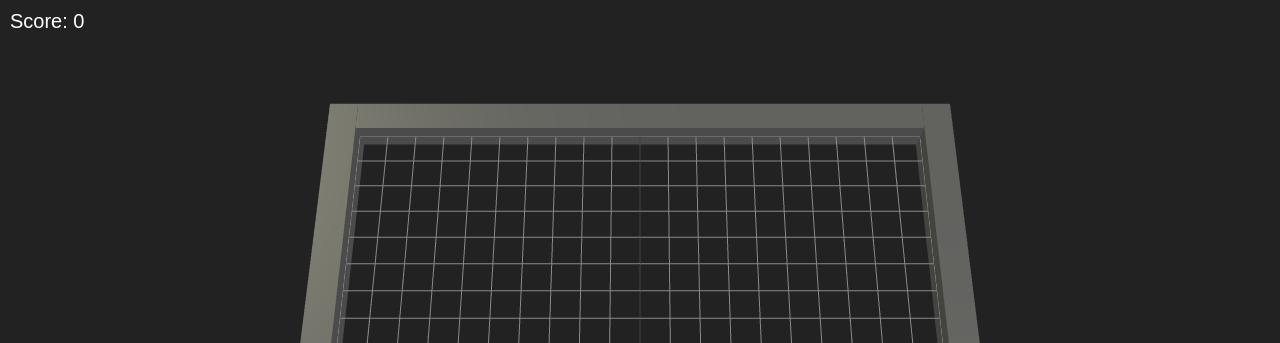
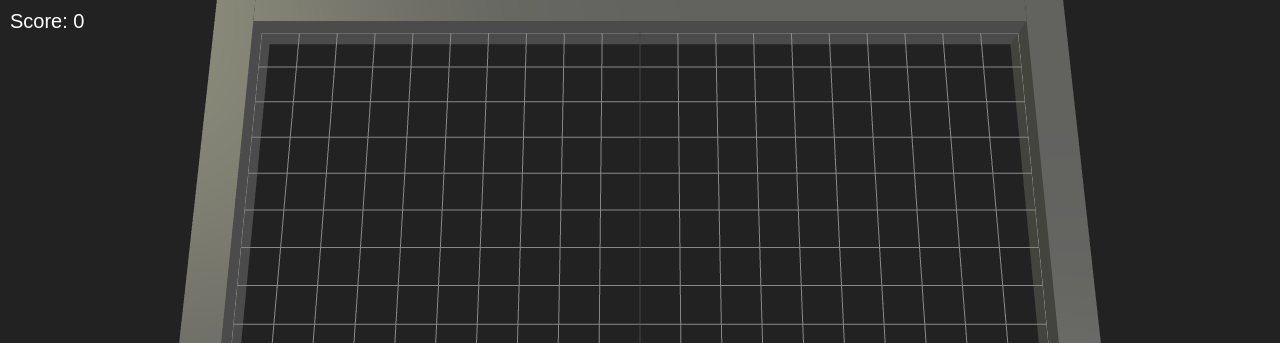
Before and after one commit to seanli/snake-game-threejs, a plain HTML site: page index.html in a window 1280 px wide. Shown: the top 343 px of the page. Drawn offline with nearby package versions, Linux system fonts and the light colour scheme; animation ran at ten frames a second.

Commit message:
Maximize game board size based on viewport dimensions

```diff
--- a/game.js
+++ b/game.js
@@ -57,9 +57,11 @@ function init() {
     scene = new THREE.Scene();
     scene.background = new THREE.Color(0x222222);
 
-    // Create camera
+    // Create camera with maximized view
     camera = new THREE.PerspectiveCamera(50, window.innerWidth / window.innerHeight, 0.1, 1000);
-    camera.position.set(0, GRID_SIZE * 1.3, GRID_SIZE * 0.4); // Slightly more zoomed out, top-down view
+
+    // Calculate optimal camera position based on viewport size
+    updateCameraForViewport();
     camera.lookAt(0, 0, 0);
 
     // Create renderer with enhanced quality
@@ -337,10 +339,52 @@ function handleKeyDown(event) {
     }
 }
 
+// Calculate optimal camera position based on viewport dimensions
+function updateCameraForViewport() {
+    // Get the aspect ratio of the viewport
+    const aspect = window.innerWidth / window.innerHeight;
+
+    // Base height position on grid size
+    let cameraHeight = GRID_SIZE * 1.1;
+
+    // Adjust camera Z position based on aspect ratio
+    // For wider screens, move camera back to see more of the board
+    // For taller screens, move camera closer
+    let cameraZ;
+
+    if (aspect >= 1) { // Landscape or square
+        // In landscape, we need to move back more to see the width
+        cameraZ = GRID_SIZE * 0.2;
+        // For very wide screens, adjust height to compensate
+        if (aspect > 1.5) {
+            cameraHeight *= 0.9;
+        }
+    } else { // Portrait
+        // In portrait, we can move closer since the width is smaller
+        cameraZ = 0;
+        // For very tall screens, adjust height to show more of the board
+        if (aspect < 0.7) {
+            cameraHeight *= 0.8;
+        }
+    }
+
+    // Set the camera position
+    camera.position.set(0, cameraHeight, cameraZ);
+
+    // Adjust field of view based on aspect ratio
+    // Wider FOV for portrait, narrower for landscape
+    camera.fov = aspect >= 1 ? 45 : 55;
+}
+
 // Handle window resize
 function handleResize() {
     // Update camera aspect ratio
     camera.aspect = window.innerWidth / window.innerHeight;
+
+    // Recalculate camera position for new viewport size
+    updateCameraForViewport();
+
+    // Update projection matrix after changing camera properties
     camera.updateProjectionMatrix();
 
     // Resize renderer to match new window dimensions
--- a/index.html
+++ b/index.html
@@ -23,6 +23,13 @@
             display: flex;
             justify-content: center;
             align-items: center;
+            overflow: hidden;
+        }
+
+        canvas {
+            width: 100% !important;
+            height: 100% !important;
+            display: block;
         }
         #score {
             position: absolute;
```
